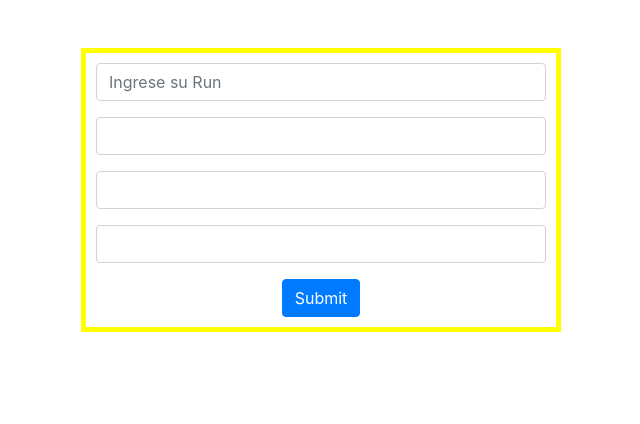
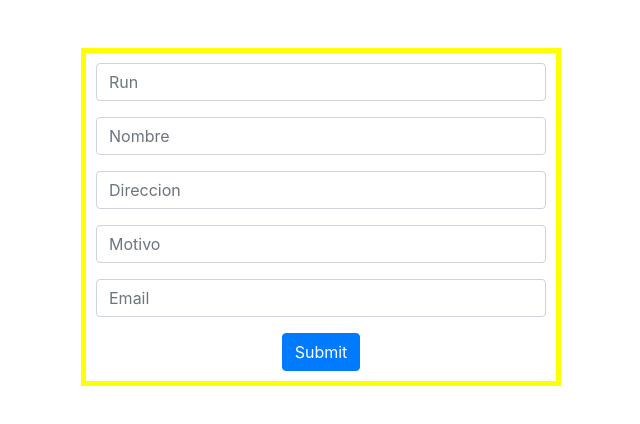
Before and after one commit to gabrielgonzalezsch/Frontend_Distribuidos, a React (Create React App) app in the folder comisaria/: page / in a window 1280 px wide. Shown: the top 424 px of the page, without its empty margins (79-719 px from the left). Built offline with nearby package versions, Linux system fonts and the light colour scheme.

Commit message:
Little fix + Avance front

```diff
--- a/comisaria/package.json
+++ b/comisaria/package.json
@@ -2,15 +2,21 @@
   "name": "comisaria",
   "version": "0.1.0",
   "private": true,
+  "proxy": "http://localhost:5000",
   "dependencies": {
+    "@material-ui/core": "^4.11.0",
+    "@material-ui/icons": "^4.9.1",
     "@testing-library/jest-dom": "^5.11.4",
     "@testing-library/react": "^11.1.0",
     "@testing-library/user-event": "^12.1.10",
     "axios": "^0.21.0",
     "bootstrap": "^4.5.3",
+    "chilean-rut": "^1.0.24",
+    "email-validator": "^2.0.4",
     "react": "^17.0.1",
     "react-bootstrap": "^1.4.0",
     "react-dom": "^17.0.1",
+    "react-popup": "^0.10.0",
     "react-scripts": "4.0.0",
     "web-vitals": "^0.2.4"
   },
--- a/comisaria/src/App.js
+++ b/comisaria/src/App.js
@@ -1,4 +1,5 @@
 import Home from './components/Home'
+import SingUp from './components/SingUp'
 import './App.css';
 
 function App() {
--- a/comisaria/src/components/Home.js
+++ b/comisaria/src/components/Home.js
@@ -1,5 +1,8 @@
 import react from 'react'
 import axios from 'axios'
+import rut from 'chilean-rut'
+import validator from 'email-validator'
+
 import 'bootstrap/dist/css/bootstrap.css';
 import './Home.css'
 
@@ -10,23 +13,44 @@ class Home extends react.Component{
         nombre:'',
         direccion:'',
         motivo:'',
+        email:''
     }
 
     handleChange=event=>{
         this.setState({ [event.target.name]: event.target.value})
     }
 
+
     submit(){
-        var form ={
-            run: this.state.run,
-            nombre: this.state.nombre,
-            direccion: this.state.direccion,
-            motivo: this.state.motivo,
+        if(!rut.validate(this.state.run)){
+            console.log('rut invalid')
+        }else if(!validator.validate(this.state.email)){
+            console.log('email invalid')
+        }else{
+            const minutos_activacion = 15
+            var date = new Date();
+            var new_date = new Date(date.getTime()+minutos_activacion*60000)
+            var form ={
+                run: this.state.run,
+                nombre: this.state.nombre,
+                direccion: this.state.direccion,
+                motivo: this.state.motivo,
+                email: this.state.email,
+                fecha: new_date
+            }
+            axios.post('/createPermiso',form).then(res => {
+                console.log(res)
+            })
+            .catch(function (error) {
+            if (error.response) {
+                console.log(error.response.data);
+                console.log(error.response.status);
+                console.log(error.response.headers);
+            }
+            });
         }
-        console.log(form)
+    }
 
-
-    }
 
     render(){
         return(
@@ -34,19 +58,24 @@ class Home extends react.Component{
                 <div className='center' style={{width:'30em',marginTop:'3em',marginLeft:'10em'}}>
                     <div>
                         <div className="form-group">
-                            <input type="text" class="form-control" placeholder="Ingrese su Run"  name='run' onChange={this.handleChange}></input>
+                            <input type="text" class="form-control" placeholder="Run"  name='run' onChange={this.handleChange}></input>
                             <small className="form-text text-muted"></small>
                         </div>
                         <div className="form-group">
-                            <input type="text" class="form-control"  placeholder="" name='nombre' onChange={this.handleChange}></input>
+                            <input type="text" class="form-control"  placeholder="Nombre" name='nombre' onChange={this.handleChange}></input>
                             <small className="form-text text-muted"></small>
                         </div>
                         <div className="form-group">
-                            <input type="text" class="form-control"  placeholder="" name='direccion' onChange={this.handleChange}></input>
+                            <input type="text" class="form-control"  placeholder="Direccion" name='direccion' onChange={this.handleChange}></input>
                             <small className="form-text text-muted"></small>
                         </div>
                         <div className="form-group">
-                            <input type="text" class="form-control"  placeholder="" name='motivo' onChange={this.handleChange}></input>
+                            <input type="text" class="form-control"  placeholder="Motivo" name='motivo' onChange={this.handleChange}></input>
+                            <small className="form-text text-muted"></small>
+                        </div>
+
+                        <div className="form-group">
+                            <input type="text" class="form-control"  placeholder="Email" name='email' onChange={this.handleChange}></input>
                             <small className="form-text text-muted"></small>
                         </div>
                         <button className="btn btn-primary" onClick={()=>this.submit()}>Submit</button>
```
Also changed, not shown: 1 other file (tests, documents, lock files or other folders).
